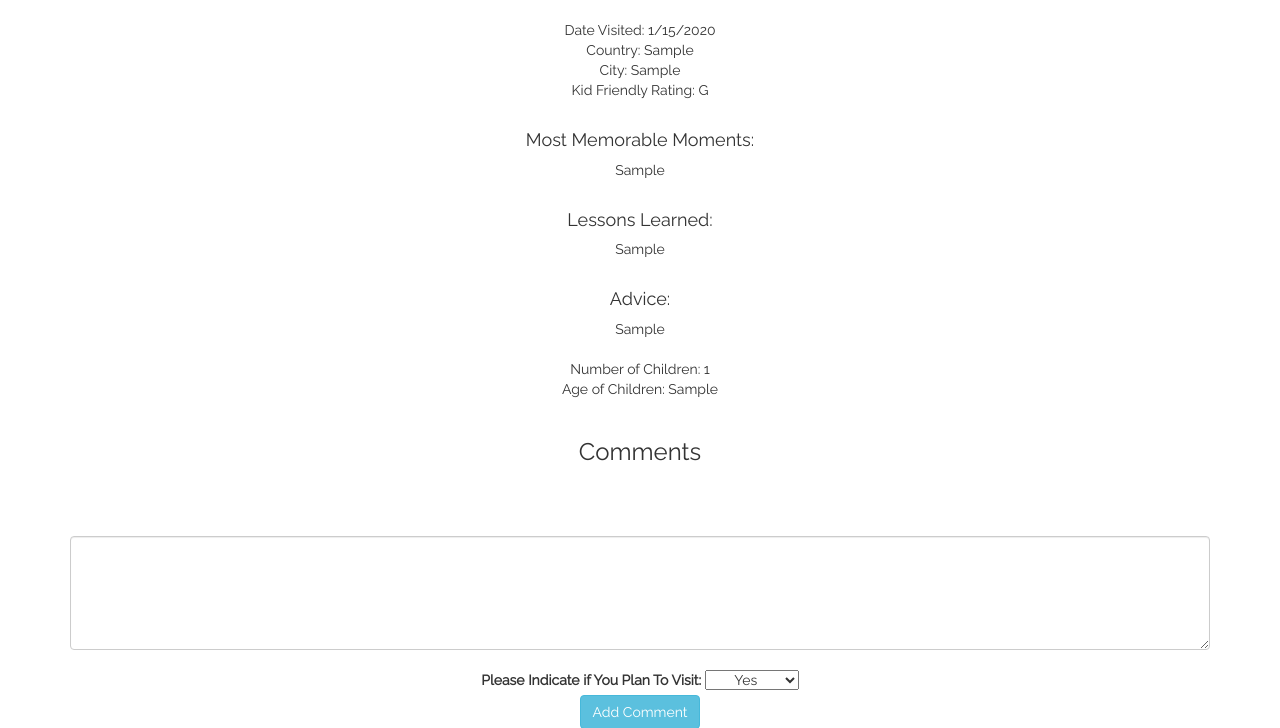
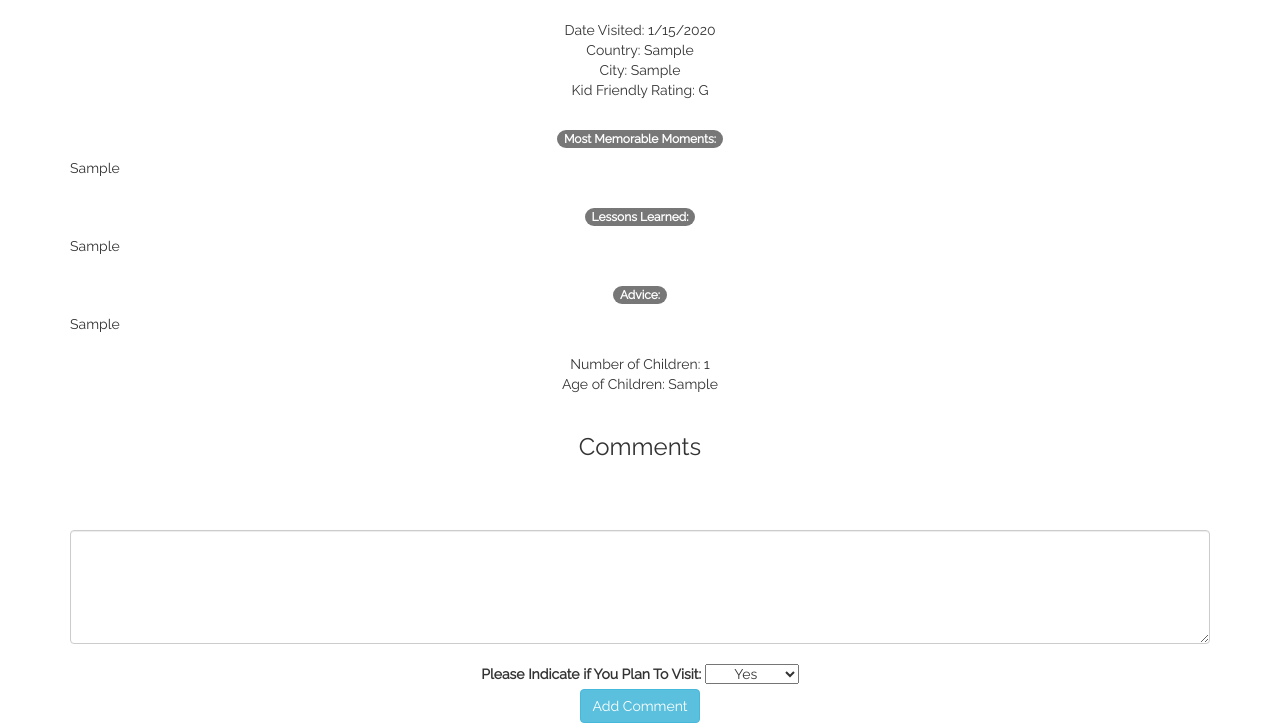
Before and after one commit to Dennelle/cabin-crew-app, a Node server app: page /travels/600000000000000000000001 in a window 1280 px wide. Shown: the part 599-1327 px from the top of the page. Run offline with Node 20, Linux system fonts and the light colour scheme; a user stored in the database is signed in; tables that the repository leaves empty hold one stand-in row (values such as "Sample post"); some libraries are stand-ins or nearby versions.

Commit message:
fixed text styling

```diff
--- a/views/travels/show.ejs
+++ b/views/travels/show.ejs
@@ -26,14 +26,14 @@
     <div> Kid Friendly Rating: <%= travel.kidFriendlyRating %> </div>
 
     <br>
-    <h4>Most Memorable Moments:</h4>
-    <div> <%= travel.memorableMoments %> </div>
+    <h4 class="badge bg-primary text-wrap">Most Memorable Moments:</h4>
+    <div class="lh-lg block-text" style="text-align: justify;"> <%= travel.memorableMoments %> </div>
     <br>
-    <h4>Lessons Learned:</h4>
-    <div> <%= travel.lessonsLearned %> </div>
+    <h4 class="badge bg-primary text-wrap">Lessons Learned:</h4>
+    <div class="lh-lg block-text" style="text-align: justify;"> <%= travel.lessonsLearned %> </div>
     <br>
-    <h4>Advice:</h4>
-    <div> <%= travel.advice %> </div>
+    <h4 class="badge bg-primary text-wrap">Advice:</h4>
+    <div class="lh-lg block-text" style="text-align: justify;"> <%= travel.advice %> </div>
     <br>
     <div> Number of Children: <%= travel.noChildren %> </div>
     <div> Age of Children: <%= travel.ageChildren %> </div>
```
